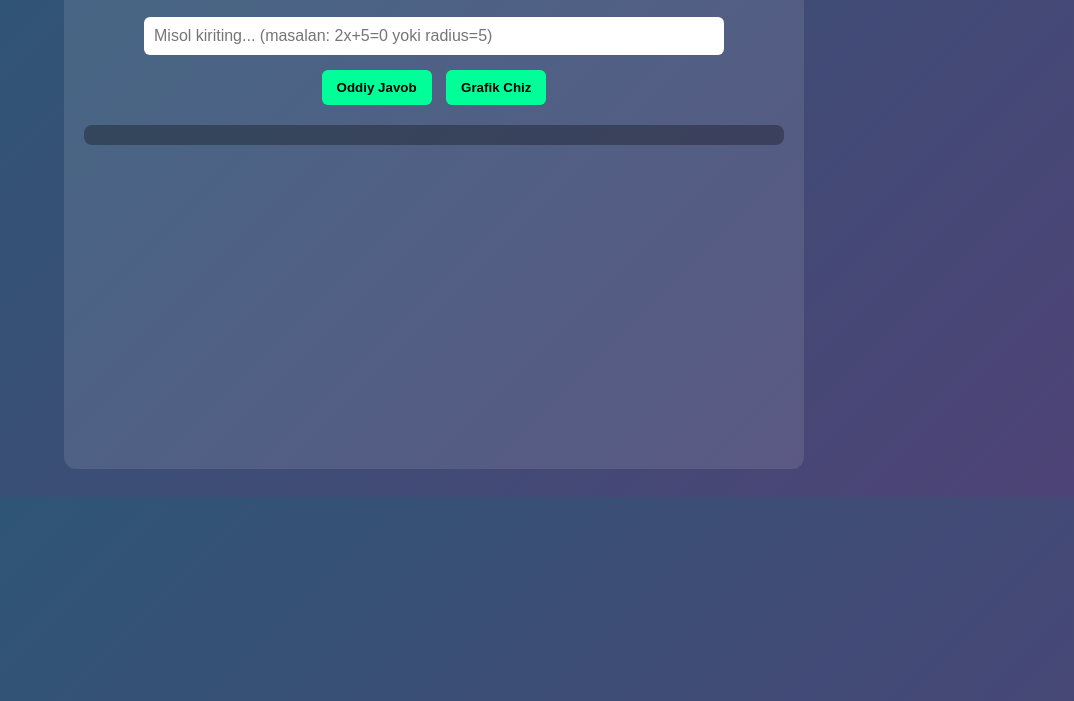
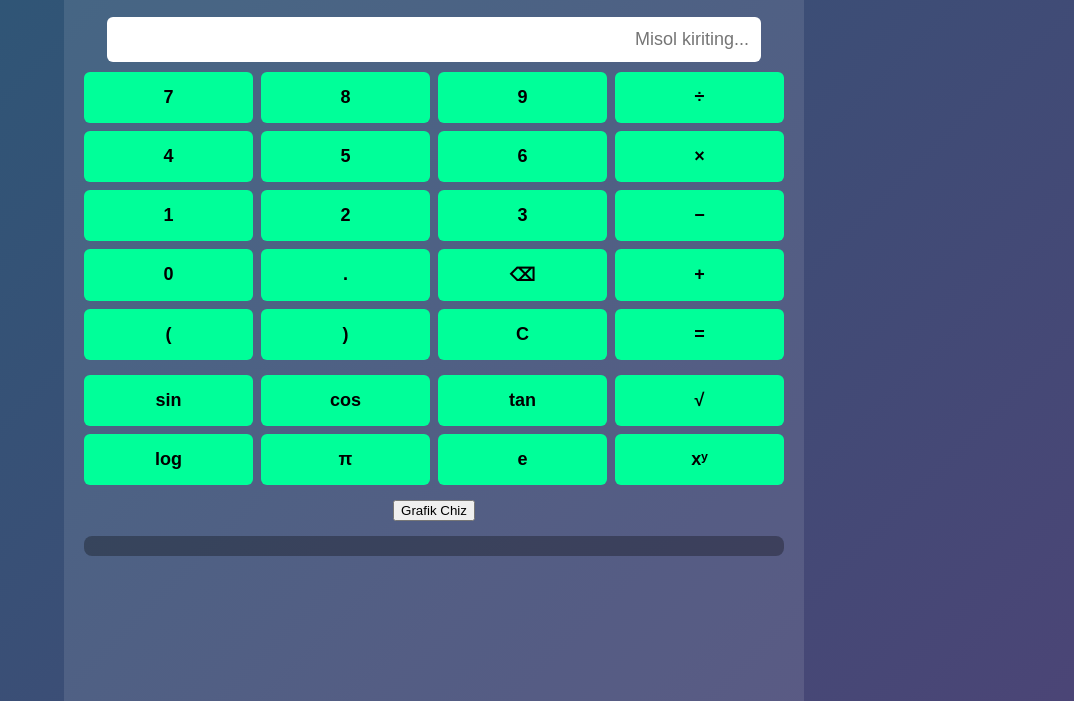
Before and after one commit to MVPback/fanlar, a plain HTML site: page matematika.html in a window 1280 px wide. Shown: the part 99-800 px from the top of the page, without its empty margins (206-1280 px from the left). Drawn offline with nearby package versions, Linux system fonts and the light colour scheme.

Commit message:
Add files via upload

```diff
--- a/matematika.html
+++ b/matematika.html
@@ -21,23 +21,30 @@
         margin: auto;
     }
     input {
-        width: 80%;
-        padding: 10px;
+        width: 90%;
+        padding: 12px;
         border-radius: 6px;
         border: none;
         margin-bottom: 10px;
-        font-size: 16px;
+        font-size: 18px;
+        text-align: right;
     }
-    button {
-        margin: 5px;
-        padding: 10px 15px;
+    .buttons {
+        display: grid;
+        grid-template-columns: repeat(4, 1fr);
+        gap: 8px;
+        margin-bottom: 15px;
+    }
+    .btn {
+        padding: 15px;
+        font-size: 18px;
         border: none;
         border-radius: 6px;
         background: #00ff99;
         font-weight: bold;
         cursor: pointer;
     }
-    button:hover {
+    .btn:hover {
         background: #00cc7a;
     }
     #result {
@@ -53,9 +60,49 @@
 
 <div class="container">
     <h2>📐 Matematika Yordamchisi</h2>
-    <input type="text" id="formula" placeholder="Misol kiriting... (masalan: 2x+5=0 yoki radius=5)">
-    <br>
-    <button onclick="hisobla()">Oddiy Javob</button>
+    <input type="text" id="formula" placeholder="Misol kiriting...">
+
+    <!-- Oddiy kalkulyator tugmalari -->
+    <div class="buttons">
+        <button class="btn" onclick="insert('7')">7</button>
+        <button class="btn" onclick="insert('8')">8</button>
+        <button class="btn" onclick="insert('9')">9</button>
+        <button class="btn" onclick="insert('/')">÷</button>
+
+        <button class="btn" onclick="insert('4')">4</button>
+        <button class="btn" onclick="insert('5')">5</button>
+        <button class="btn" onclick="insert('6')">6</button>
+        <button class="btn" onclick="insert('*')">×</button>
+
+        <button class="btn" onclick="insert('1')">1</button>
+        <button class="btn" onclick="insert('2')">2</button>
+        <button class="btn" onclick="insert('3')">3</button>
+        <button class="btn" onclick="insert('-')">−</button>
+
+        <button class="btn" onclick="insert('0')">0</button>
+        <button class="btn" onclick="insert('.')">.</button>
+        <button class="btn" onclick="backspace()">⌫</button>
+        <button class="btn" onclick="insert('+')">+</button>
+
+        <button class="btn" onclick="insert('(')">(</button>
+        <button class="btn" onclick="insert(')')">)</button>
+        <button class="btn" onclick="clearInput()">C</button>
+        <button class="btn" onclick="hisobla()">=</button>
+    </div>
+
+    <!-- Maxsus matematik tugmalar -->
+    <div class="buttons">
+        <button class="btn" onclick="insert('sin(')">sin</button>
+        <button class="btn" onclick="insert('cos(')">cos</button>
+        <button class="btn" onclick="insert('tan(')">tan</button>
+        <button class="btn" onclick="insert('sqrt(')">√</button>
+
+        <button class="btn" onclick="insert('log(')">log</button>
+        <button class="btn" onclick="insert('pi')">π</button>
+        <button class="btn" onclick="insert('e')">e</button>
+        <button class="btn" onclick="insert('^')">xʸ</button>
+    </div>
+
     <button onclick="grafik()">Grafik Chiz</button>
     <div id="result"></div>
     <canvas id="myChart" width="400" height="300"></canvas>
@@ -64,13 +111,24 @@
 <script>
 let chart;
 
+function insert(val) {
+    document.getElementById("formula").value += val;
+}
+function clearInput() {
+    document.getElementById("formula").value = "";
+    document.getElementById("result").innerHTML = "";
+}
+function backspace() {
+    let inp = document.getElementById("formula");
+    inp.value = inp.value.slice(0, -1);
+}
+
 function hisobla() {
     let input = document.getElementById("formula").value.trim();
     let resultBox = document.getElementById("result");
     resultBox.innerHTML = "";
 
     try {
-        // 1) Agar tenglama bo‘lsa ( "=" bor )
         if (input.includes("=")) {
             let parts = input.split("=");
             let left = parts[0];
@@ -80,27 +138,8 @@ function hisobla() {
             resultBox.innerHTML = "✏ Tenglama ildizi: x = " + JSON.stringify(solutions);
             return;
         }
-
-        // 2) Geometriya formulalari
-        if (input.includes("radius")) {
-            let r = parseFloat(input.split("=")[1]);
-            let S = Math.PI * r * r;
-            resultBox.innerHTML = "🔵 Aylana yuzasi: " + S.toFixed(3);
-            return;
-        }
-        if (input.includes("asos") && input.includes("balandlik")) {
-            let parts = input.split(",");
-            let a = parseFloat(parts[0].split("=")[1]);
-            let h = parseFloat(parts[1].split("=")[1]);
-            let S = 0.5 * a * h;
-            resultBox.innerHTML = "🔺 Uchburchak yuzasi: " + S;
-            return;
-        }
-
-        // 3) Oddiy arifmetika yoki funksiya qiymati
         let val = math.evaluate(input);
         resultBox.innerHTML = "📊 Natija: " + val;
-
     } catch (e) {
         resultBox.innerHTML = "❌ Xatolik: " + e.message;
     }
```
